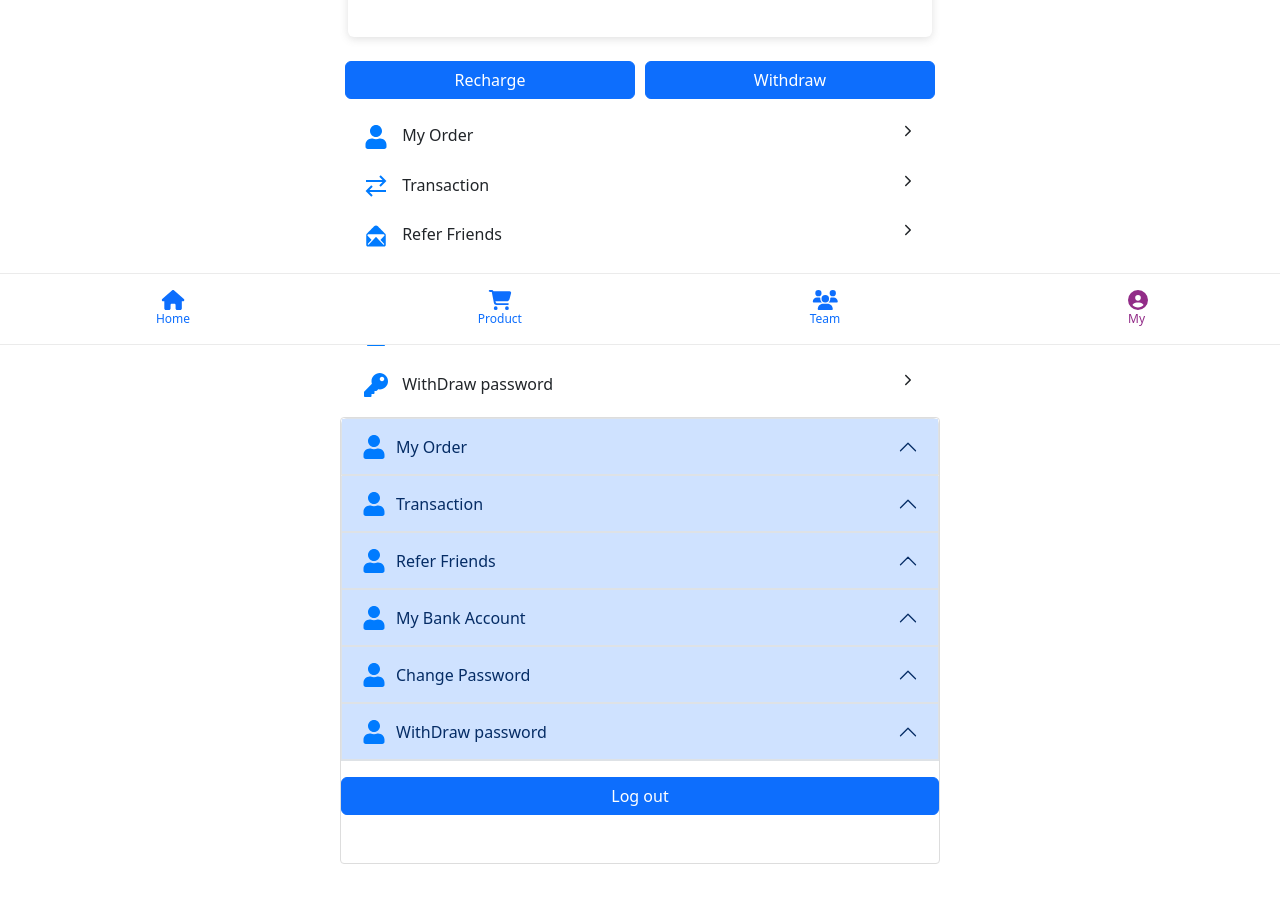
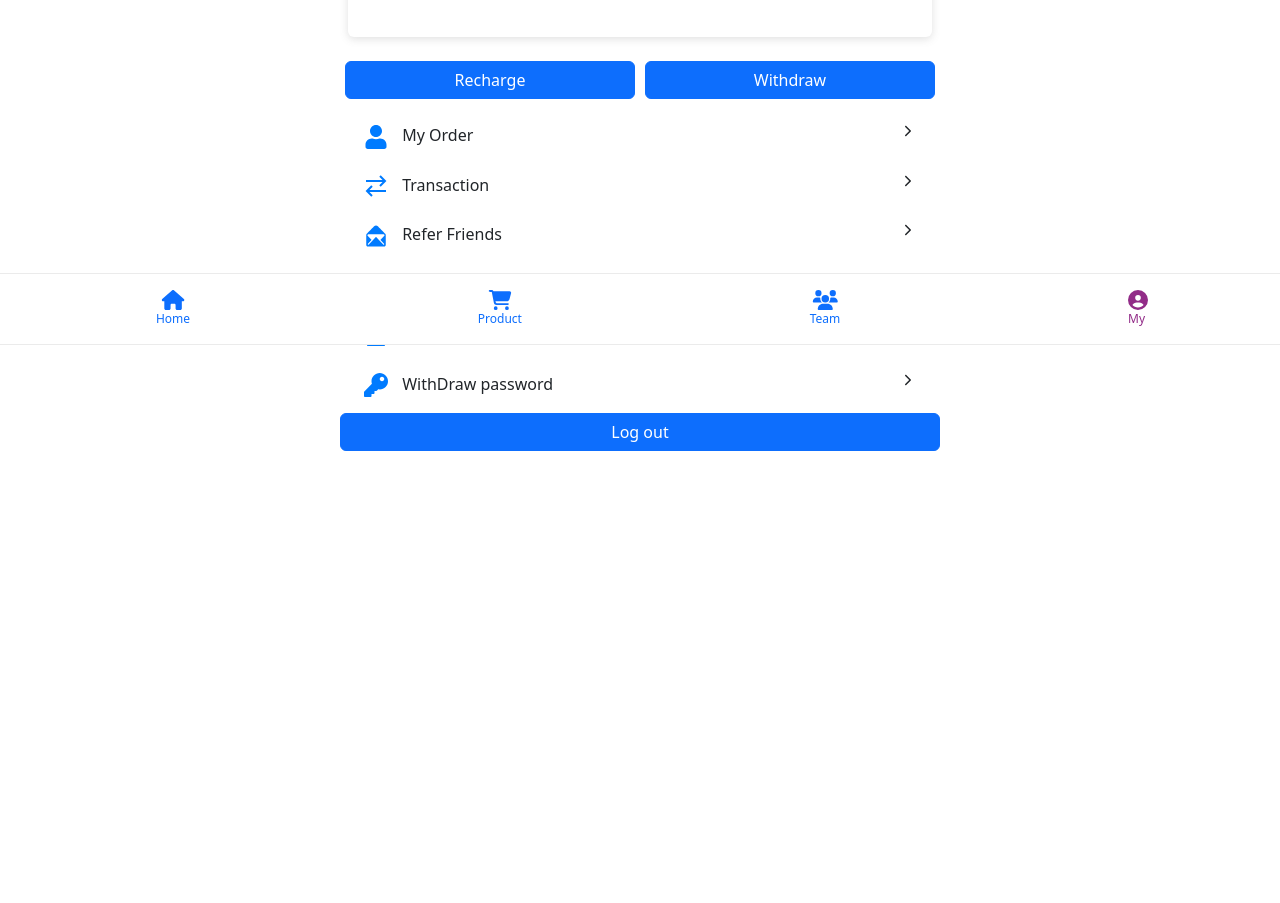
Before and after one commit to Roshan8026/ecommerce_react, a React (Create React App) app: page /my-components in a window 1280 px wide. Shown: the part 455-1358 px from the top of the page. After the commit the page ends 906 px from the top, so only its background shows below. Built offline with nearby package versions, Linux system fonts and the light colour scheme.

Commit message:
router is fixed

```diff
--- a/src/component/MyComponent.jsx
+++ b/src/component/MyComponent.jsx
@@ -25,12 +25,12 @@ import { FcBusinessman } from "react-icons/fc";
 
 // new tab code //////////////////////////////////////////////////////////////////
 const data = [
-  { icon: FaUser, text: 'My Order' },
-  { icon: GrTransaction, text: 'Transaction' },
-  { icon: IoIosMailOpen, text: 'Refer Friends' },
-  { icon: RiBankCardLine, text: 'My Bank Account' },
-  { icon: RiLockPasswordFill, text: 'Change Password' },
-  { icon: FaKey, text: 'WithDraw password' }
+  { id: 1, icon: FaUser,  isOpen: false, formType: "typeA", text: 'My Order' },
+  { id: 2, icon: GrTransaction, isOpen: false, formType: "typeB", text: 'Transaction' },
+  { id: 4, icon: IoIosMailOpen, isOpen: false, formType: "typeD", text: 'Refer Friends' },
+  { id: 5, icon: RiBankCardLine, isOpen: false, formType: "typeE", text: 'My Bank Account' },
+  { id: 6, icon: RiLockPasswordFill, isOpen: false, formType: "typeF", text: 'Change Password' },
+  { id: 7, icon: FaKey, isOpen: false, formType: "typeG", text: 'WithDraw password' }
 ];
 
 const MyComponent = () => {
@@ -169,18 +169,28 @@ const MyComponent = () => {
         </div>
 
         {/* new tab */}
-        <>
+        <div>
       {data.map((item, index) => (
         <div key={index} className="d-flex justify-content-between px-4 mt-4">
-          <div>
+          <div onClick={() => toggleAccordion(item.id)}>
             <item.icon className="user-icon" /> <span>{item.text}</span>
           </div>
           <IoIosArrowForward />
+           {item.isOpen && (
+              <div className="accordion-content">
+                {renderForm(item.formType)}
+              </div>
+            )}
         </div>
       ))}
-    </>
+      <div className="text-center">
+          <button className="btn btn-primary mt-3 w-100 ">Log out</button>
+        </div>
+    </div>
 
-        <div className="accordion mb-5 pb-5">
+
+      {/* d-none not use */}
+        <div className="accordion mb-5 pb-5 d-none">
           {accordionItems.map((item) => (
             <div className="accordion-item" key={item.id}>
               <button
```
